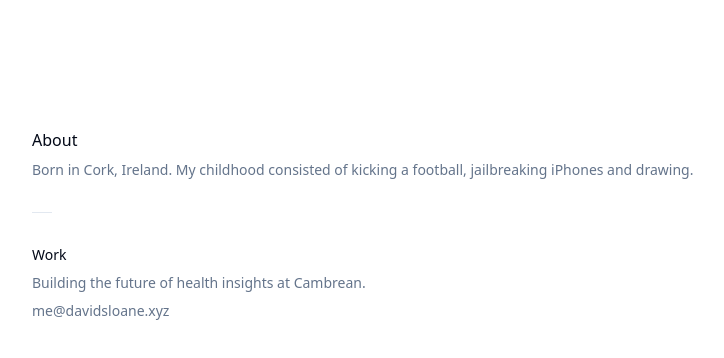
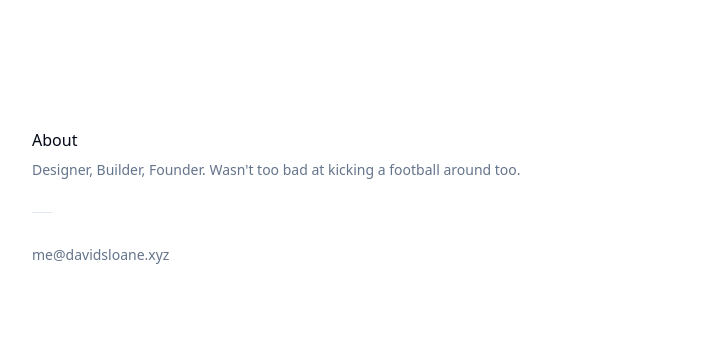
Before and after one commit to dtsloane/sloane-web, a Next.js app: page /about in a window 1280 px wide. Shown: the top 358 px of the page, without its empty margins (96-820 px from the left). Built offline with nearby package versions, Linux system fonts and the light colour scheme.

Commit message:
updates + work page

```diff
--- a/src/app/page.tsx
+++ b/src/app/page.tsx
@@ -34,7 +34,7 @@ export default function Home() {
               design
             </p>
           </Link>
-          <Link href="/about" passHref>
+          <Link href="/work" passHref>
             <p className="cursor-pointer pt-2 text-sm text-muted-foreground transition-opacity duration-150 hover:opacity-25">
               work
             </p>
--- a/src/pages/about.tsx
+++ b/src/pages/about.tsx
@@ -7,17 +7,12 @@ const About = () => {
             <div className="space-y-2">
                 <h4 className="text-md font-medium">About</h4>
                 <p className="text-sm text-muted-foreground">
-                  Born in Cork, Ireland. My childhood consisted of kicking a football, jailbreaking iPhones and drawing.
+                  Designer, Builder, Founder.
+                  Wasn't too bad at kicking a football around too.
                 </p>
             </div>
             <Separator className='w-5 mt-8'/>
             <div className='mt-8 space-y-2'>
-                <h4 className='text-sm font-medium' >
-                    Work
-                </h4>
-                <p className='text-sm text-muted-foreground'>
-                    Building the future of health insights at Cambrean.
-                </p>
                 <p className='text-sm text-muted-foreground'>
                     <a href='mailto:me@davidsloane.xyz' className='text-sm cursor-pointer transition-opacity duration-150 hover:opacity-25'>
                         me@davidsloane.xyz
--- /dev/null
+++ b/src/pages/work.tsx
@@ -0,0 +1,14 @@
+import '../app/globals.css';
+import { Separator } from "@/components/ui/separator";
+
+const Work = () => {
+    return (
+        <div className="flex-col p-32 h-screen">
+            <div className="space-y-2">
+                <h4 className="text-md font-medium">Work</h4>
+            </div>
+        </div>
+    );
+}
+
+export default Work;
```
